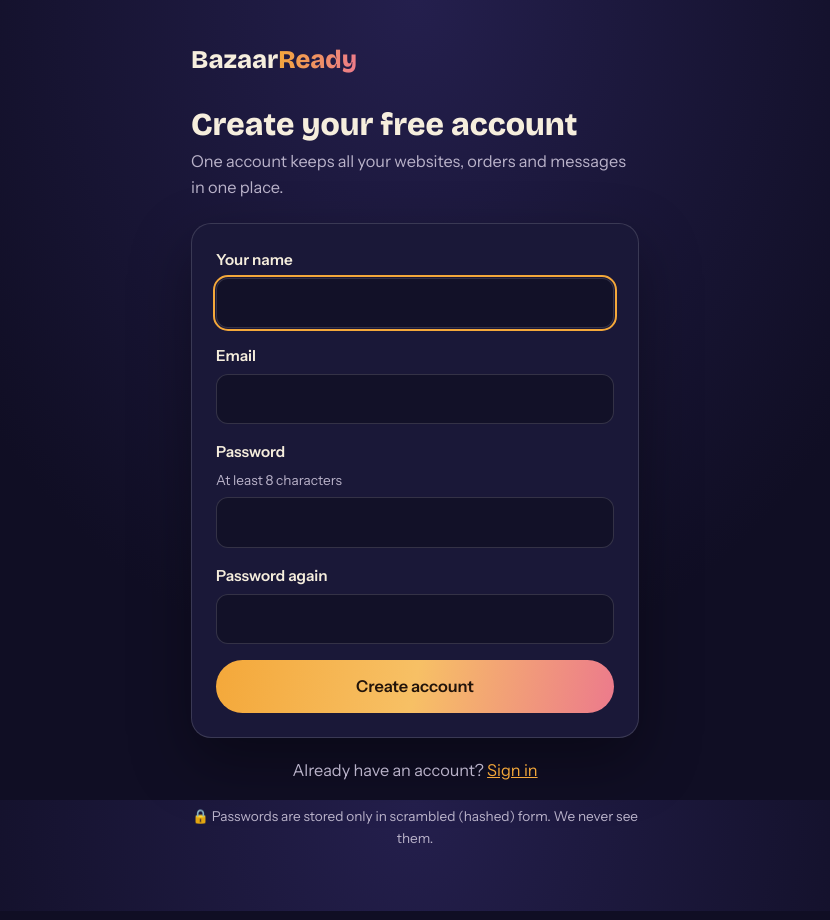
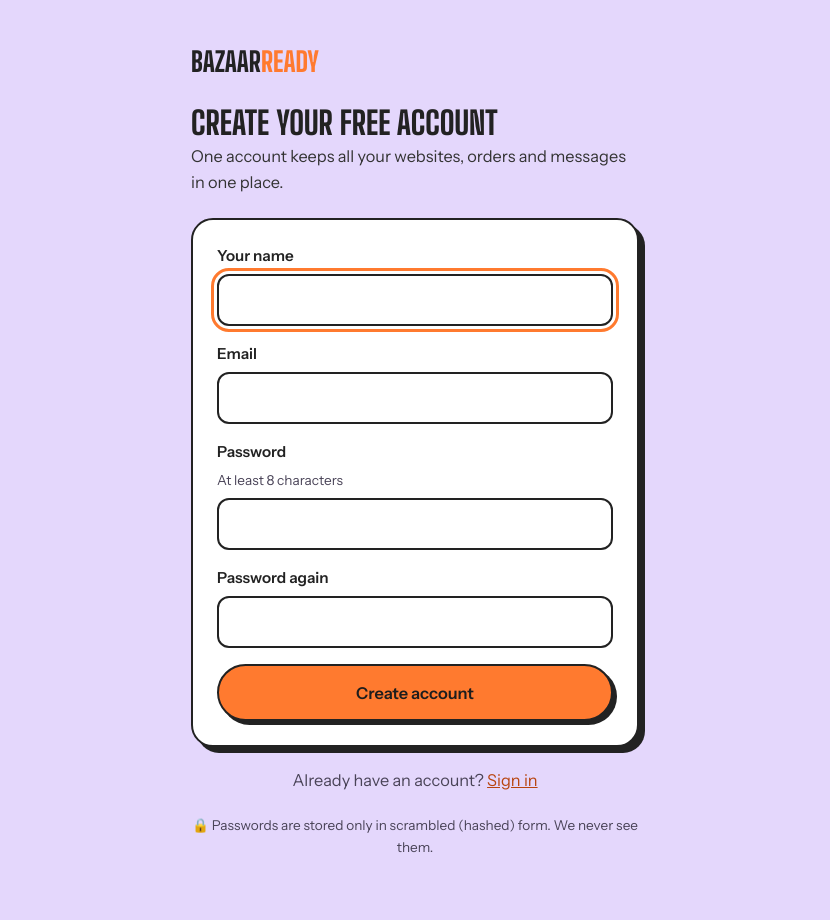
Before and after one commit to tripathiix/bazaarready, a Spring Boot app: page /signup in a window 1280 px wide. Shown: the whole page, without its empty margins (225-1055 px from the left). Run offline with Spring Boot 4, Linux system fonts and the light colour scheme; some of the project's set-up classes (security, data sources, template engines, error pages and the like) are left out, and stand-ins take their place.

Commit message:
Whole of bazaarready.com in the Poppy style; contact and AI links in the home footer
BazaarReady's own pages (Templates, How it works, Features, Contact, AI usage, template previews,
sign-in, sign-up, My sites, shop not found) share one stylesheet, brand-poppy.css, so they match the
home page: lilac, ink outlines with offset shadows, condensed capitals, orange buttons, black footer.
The owner dashboard uses the Poppy colours too. Only looks change; nothing is removed. Customer shop
sites keep the design their owner picked.

The home page footer now links to Contact and How we use AI, in all eight built-in languages.

Co-Authored-By: Claude Opus 5.5 <noreply@anthropic.com>

```diff
--- a/frontend/src/App.tsx
+++ b/frontend/src/App.tsx
@@ -929,6 +929,12 @@ export default function App() {
 
       <footer className="foot">
         <span>BazaarReady</span>
+        <a className="foot-mail" href="/contact">
+          {h.contact} · support@bazaarready.com
+        </a>
+        <a className="foot-mail" href="/usage">
+          {h.usage}
+        </a>
         <span className="holo">
           Crafted with <span aria-label="love">♥</span> by Yashi Tripathi
         </span>
--- a/frontend/src/poppy.css
+++ b/frontend/src/poppy.css
@@ -244,3 +244,5 @@ input, select, textarea { color: #222222; }
 .featured-badge, .featured-badge * { color: #222222 !important; }
 .poppy-art { width: 10.5rem; margin-top: 0.2rem; }
 @media (max-width: 760px) { .poppy-art { width: 8.5rem; margin: 0.4rem 0 0 auto; } }
+.foot .foot-mail { font-family: var(--body); font-weight: 400; letter-spacing: 0; font-size: 0.95rem; text-decoration: none; }
+.foot .foot-mail:hover, .foot .foot-mail:focus-visible { color: #ffffff; text-decoration: underline; }
--- /dev/null
+++ b/src/main/resources/public/brand-poppy.css
@@ -0,0 +1,121 @@
+/*
+ * BazaarReady's own pages in the Poppy style (the same look as the home page and the "Poppy" shop design):
+ * lilac paper, ink outlines with offset shadows, a big condensed display face, orange accents.
+ * Linked from every page layout. Selectors start with "html body" so they win over each page's own styles,
+ * which only set layout; nothing is hidden or removed.
+ */
+@import url("https://fonts.googleapis.com/css2?family=Big+Shoulders+Display:wght@600;800&display=swap");
+
+html body {
+  --night: #e4d7fc; --night-2: #dccdfb; --panel: #ffffff; --ivory: #222222; --ink: #222222; --muted: #4a4458;
+  --line: #222222; --amber: #ff7a2f; --rose: #e8578a; --jade: #2fb67a; --mint: #1f8f5c; --red: #b42318;
+  --bg: #e4d7fc;
+  color-scheme: light;
+  color: #222222;
+  background: #e4d7fc;
+}
+html body a { color: #b8440f; }
+html body :focus-visible { outline: 3px solid #ff7a2f; outline-offset: 3px; }
+
+/* Headings: tall condensed capitals, like the home page */
+html body h1, html body h2, html body h3 { color: #222222; }
+html body h1 {
+  font-family: "Big Shoulders Display", "Bricolage Grotesque", sans-serif; font-weight: 800; text-transform: uppercase;
+  letter-spacing: 0; line-height: 0.92;
+}
+html body h1 .accent { color: #ff7a2f; text-shadow: 3px 3px 0 #222222; }
+html body .lead, html body .lead * { color: #333333; }
+html body .hand { color: #222222; }
+
+/* Top bar */
+html body .lights circle { fill: #ff7a2f; stroke: #222222; stroke-width: 1.4px; filter: none; }
+html body .lights path { stroke: rgba(34, 34, 34, 0.35); }
+html body .brand { color: #222222; font-family: "Big Shoulders Display", sans-serif; font-weight: 800; text-transform: uppercase; font-size: 1.7rem; letter-spacing: 0; }
+html body .brand span { background: none; -webkit-background-clip: border-box; background-clip: border-box; color: #ff7a2f; }
+html body .top nav a { color: #222222; font-family: ui-monospace, "SFMono-Regular", Consolas, monospace; text-transform: uppercase; font-size: 0.82rem; letter-spacing: 0.04em; }
+html body .top nav a:hover, html body .top nav a.on { color: #222222; border-bottom-color: #ff7a2f; }
+html body .top nav a.cta-small { background: #222222; color: #ffffff; border-radius: 0; box-shadow: none; }
+html body .lang-pick { color: #222222; background: #ffffff; border: 2px solid #222222; }
+html body .pagelang-note { background: #ff7a2f; color: #1d1d1d; border: 2px solid #222222; box-shadow: 4px 4px 0 #222222; }
+
+/* Cards and panels: white with an ink outline and an offset 3D shadow */
+html body .card {
+  background: #ffffff; color: #222222; border: 2.5px solid #222222; border-radius: 22px; box-shadow: 6px 6px 0 #222222;
+}
+html body .card.tilting { box-shadow: 10px 12px 0 #222222 !important; }
+html body .card::after { background: radial-gradient(circle at var(--mx, 50%) var(--my, 50%), rgba(255, 122, 47, 0.12), transparent 55%); }
+html body .card p, html body .card dt, html body .card td small { color: #4a4458; }
+
+/* Buttons */
+html body .cta, html body .btn {
+  background: #ff7a2f; color: #1d1d1d; border: 2px solid #222222; box-shadow: 4px 4px 0 #222222; text-decoration: none;
+}
+html body .cta:active, html body .btn:active { transform: translate(3px, 3px); box-shadow: 0 0 0 #222222; }
+html body .btn.ghost, html body .tpl .btn { background: #ffffff; color: #222222; }
+html body .btn.google { background: #ffffff; color: #1f1f1f; }
+
+/* Small labels */
+html body .tag, html body .where, html body .stat h2 { color: #b8440f; }
+html body .where { font-weight: 600; }
+
+/* Templates page */
+html body .chips button { background: #ffffff; color: #222222; border: 2px solid #222222; }
+html body .chips button:hover { background: #fff3ea; color: #222222; }
+html body .chips button[aria-pressed="true"] { background: #222222; color: #ffffff; border-color: #222222; }
+html body .tpl:hover { border-color: #222222; }
+html body .shot { background: #f6f1ff; border: 2px solid #222222; }
+html body .shot .browser { background: #222222; }
+html body .use { color: #b8440f; }
+html body .credit { color: #4a4458; }
+
+/* How it works */
+html body .num { color: #1d1d1d; background: #ff7a2f; border: 2px solid #222222; box-shadow: 3px 3px 0 #222222; }
+html body details { background: #ffffff; border: 2px solid #222222; box-shadow: 4px 4px 0 #222222; color: #222222; }
+html body details p, html body .tips span { color: #4a4458; }
+
+/* Features */
+html body .feature:target { border-color: #222222; box-shadow: 8px 8px 0 #ff7a2f; }
+
+/* Contact form and sign-in forms */
+html body input, html body select, html body textarea,
+html body .form input, html body .form select, html body .form textarea {
+  color: #222222; background: #ffffff; border: 2px solid #222222; border-radius: 12px;
+}
+html body .form input:focus, html body .form select:focus, html body .form textarea:focus { border-color: #ff7a2f; box-shadow: 3px 3px 0 #222222; }
+html body .hint, html body .safe, html body .switch, html body .or { color: #4a4458; }
+html body .or::before, html body .or::after { background: #222222; }
+html body .error { color: #8a1c12; background: #ffe1e1; border: 2px solid #222222; }
+html body .ok { color: #1f8f5c; }
+html body .sent { border-color: #222222; }
+
+/* AI usage */
+html body .meter { background: #ece4ff; border: 1.5px solid #222222; }
+html body .meter span { background: #2fb67a; }
+html body .bar .other { background: #ff7a2f; }
+html body .bar .cached, html body .legend .c::before { background: #2fb67a; }
+html body .legend, html body .daylabels { color: #4a4458; }
+html body th, html body td { border-bottom-color: rgba(34, 34, 34, 0.25); }
+html body th { color: #4a4458; }
+html body .stat .saved { color: #1f8f5c; }
+
+/* My sites */
+html body .pill { border: 1.5px solid #222222; color: #222222; }
+html body .pill.live { background: #b8f0d0; color: #222222; border-color: #222222; }
+
+/* Template preview bar */
+html body .pbar { background: #ffffff; border-bottom: 3px solid #222222; }
+html body .pbar .back { color: #222222; }
+html body .pbar h1 { font-size: 1.5rem; line-height: 1.1; }
+html body .pbar h1 small { color: #4a4458; text-transform: none; }
+html body .views { border: 2px solid #222222; }
+html body .views button { color: #222222; }
+html body .views button[aria-pressed="true"] { background: #222222; color: #ffffff; }
+html body .frame { border: 3px solid #222222; box-shadow: 6px 6px 0 #222222; }
+html body .stage.phone .frame { border-color: #222222; }
+
+/* Footer: a black band, like the home page */
+html body .foot { background: #222222; color: #ff7a2f; margin-top: 3rem; padding-top: 2.6rem; font-family: "Big Shoulders Display", sans-serif; text-transform: uppercase; }
+html body .foot .foot-mail { color: #e9e2f5; text-transform: none; font-family: "Anek Latin", system-ui, sans-serif; }
+html body .foot .foot-mail:hover { color: #ffffff; }
+html body .holo { color: #ffffff; border-color: rgba(255, 255, 255, 0.35); text-transform: none; font-family: "Anek Latin", system-ui, sans-serif; }
+html body section.block > p, html body .step p, html body .side p, html body .sent p, html body .body p { color: #4a4458; }
--- a/src/main/resources/templates/auth/parts.html
+++ b/src/main/resources/templates/auth/parts.html
@@ -48,6 +48,7 @@
         .links { display: flex; gap: .6rem; flex-wrap: wrap; }
         @media (max-width: 560px) { thead { display: none; } td { display: block; border: 0; padding: .2rem 0; } tr { display: block; border-bottom: 1px solid var(--line); padding: .7rem 0; } }
     </style>
+    <link rel="stylesheet" href="/brand-poppy.css">
 </head>
 <body></body>
 </html>
--- a/src/main/resources/templates/pages/parts.html
+++ b/src/main/resources/templates/pages/parts.html
@@ -77,6 +77,7 @@
         .cta, .cta-small { box-shadow: 0 4px 0 rgba(0,0,0,.35), 0 10px 20px rgba(0,0,0,.25); }
         .cta:active, .cta-small:active { transform: translateY(3px); box-shadow: 0 1px 0 rgba(0,0,0,.35); }
     </style>
+    <link rel="stylesheet" href="/brand-poppy.css">
 </head>
 <body>
 
--- a/src/main/resources/templates/shop-not-found.html
+++ b/src/main/resources/templates/shop-not-found.html
@@ -9,6 +9,7 @@
         main { max-width: 32rem; margin: 5rem auto; padding: 0 1rem; }
         h1 { font-size: 1.6rem; }
     </style>
+    <link rel="stylesheet" href="/brand-poppy.css">
 </head>
 <body>
 <main>
--- a/src/main/resources/templates/site/owner.html
+++ b/src/main/resources/templates/site/owner.html
@@ -1,7 +1,7 @@
 <!DOCTYPE html>
 <html xmlns:th="http://www.thymeleaf.org" lang="en">
 <head th:replace="~{site/parts :: head(${'Orders · ' + shop.name()})}"></head>
-<body th:class="'theme-' + ${shop.theme()}" th:style="${fontVars}" th:attr="data-slug=${shop.slug()}">
+<body th:class="'theme-' + ${shop.theme()} + ' layout-poppy'" th:style="${fontVars}" th:attr="data-slug=${shop.slug()}">
 
 <!-- The owner's private page. It is in English for now; the public site is in the owner's language. -->
 <main class="wrap">
```
Also changed, not shown: frontend/src/home.ts (+9 -0 lines).
